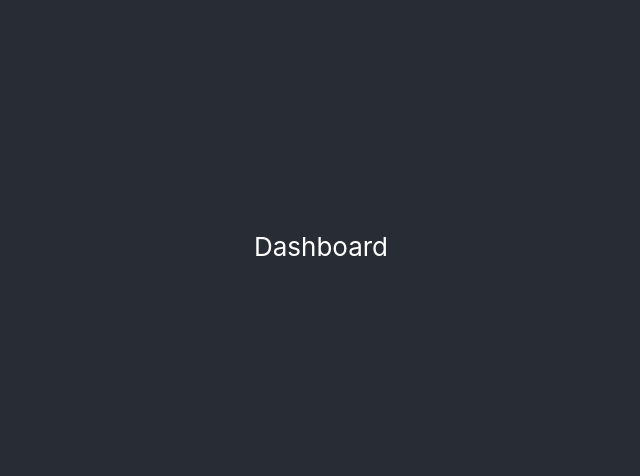
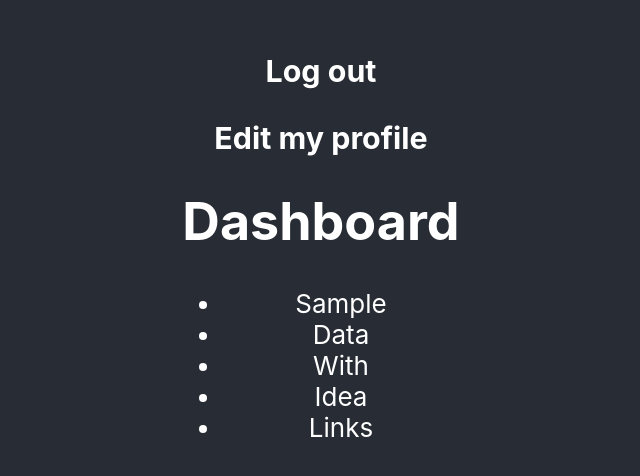
Before and after one commit to dashakrolik/Idealists-client, a React (Create React App) app: page /dashboard in a window 1280 px wide. Shown: the part 154-630 px from the top of the page, without its empty margins (319-959 px from the left). Built offline with nearby package versions, Linux system fonts and the light colour scheme.

Commit message:
Add some sample data

```diff
--- a/public/index.html
+++ b/public/index.html
@@ -22,7 +22,7 @@
       work correctly both with client-side routing and a non-root public URL.
       Learn how to configure a non-root public URL by running `npm run build`.
     -->
-    <title>The Idealist</title>
+    <title>The Idealists</title>
   </head>
   <body>
     <noscript>You need to enable JavaScript to run this app.</noscript>
--- a/src/components/Dashboard/Dashboard.js
+++ b/src/components/Dashboard/Dashboard.js
@@ -1,9 +1,20 @@
 import React, { useState } from 'react'
 
 export default function Dashboard(props) {
+
+
     return (
         <div>
-            Dashboard
+            <h3>Log out</h3>
+            <h3>Edit my profile</h3>
+            <h1>Dashboard</h1>
+            <ul>
+                <li>Sample</li>
+                <li>Data</li>
+                <li>With</li>
+                <li>Idea</li>
+                <li>Links</li>
+            </ul>
         </div>
     )
 
```
